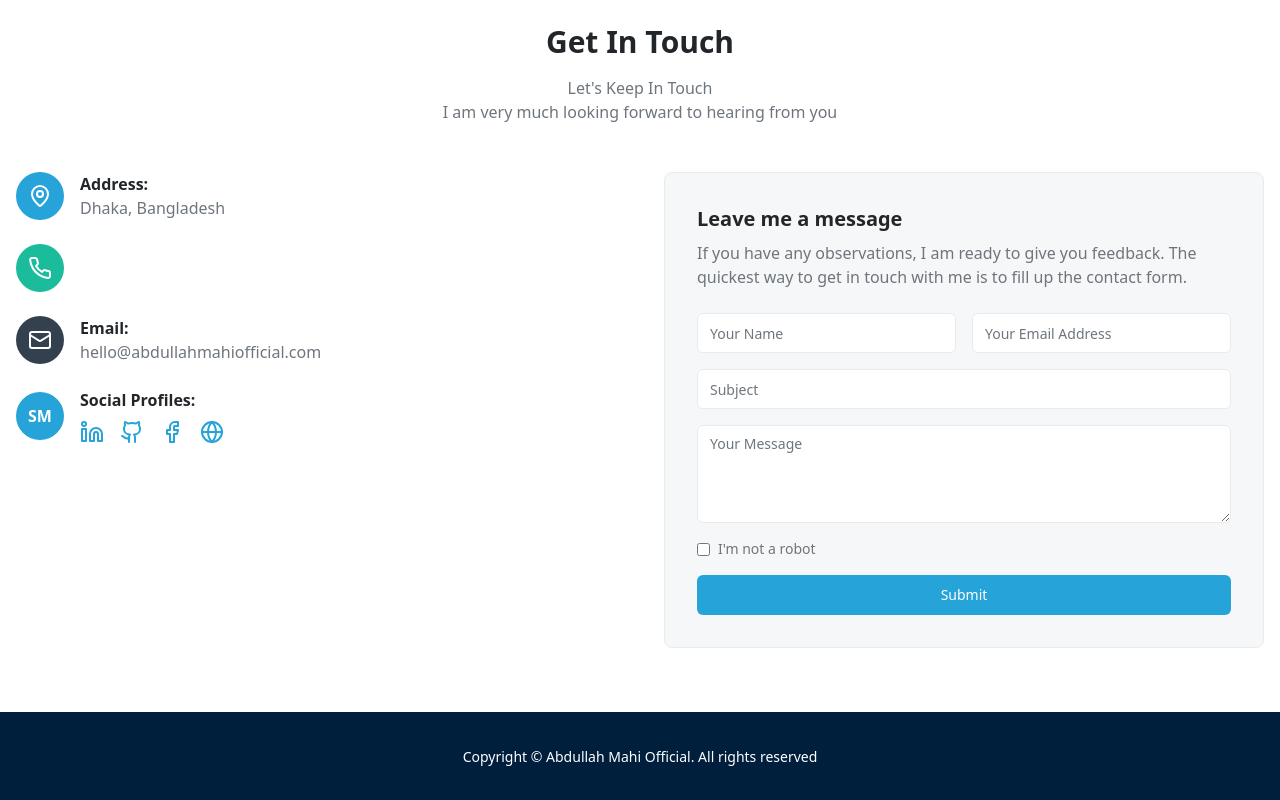
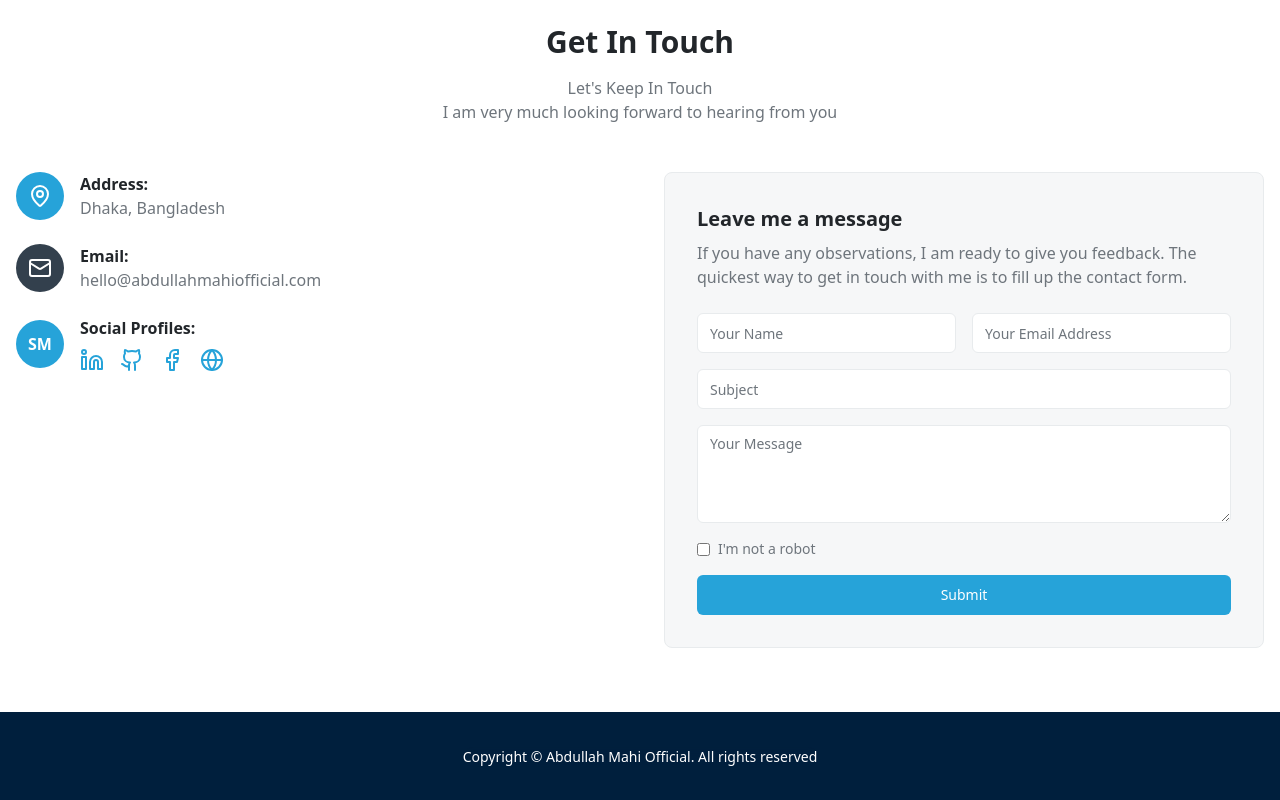
Before and after one commit to AbdullahMahiOfficial/Portfolio-1.1, a React (Vite) app: page / in a window 1280 px wide. Shown: the part 8995-9795 px from the top of the page. Built offline with nearby package versions, Linux system fonts and the light colour scheme.

Commit message:
fix: remove phone contact icon

```diff
--- a/src/pages/Portfolio.tsx
+++ b/src/pages/Portfolio.tsx
@@ -12,7 +12,7 @@ import { Input } from '@/components/ui/input';
 import { Textarea } from '@/components/ui/textarea';
 import { Badge } from '@/components/ui/badge';
 import React from 'react';
-import { Download, Mail, MapPin, Phone, Globe, Award, Briefcase, GraduationCap, Calendar, Building2, Linkedin, Github, Facebook } from 'lucide-react';
+import { Download, Mail, MapPin, Globe, Award, Briefcase, GraduationCap, Calendar, Building2, Linkedin, Github, Facebook } from 'lucide-react';
 
 const assetPath = (path: string) => `${import.meta.env.BASE_URL}${path.replace(/^\/+/, '')}`;
 
@@ -1199,16 +1199,6 @@ Documented issues and resolutions to support knowledge management and process im
               </div>
 
               <div className="flex items-center space-x-4">
-                <div className="w-12 h-12 bg-cool-accent rounded-full flex items-center justify-center">
-                  <Phone className="w-6 h-6 text-white" />
-                </div>
-                {/* <div>
-                  <h4 className="font-semibold text-primary">Mobile:</h4>
-                  <p className="text-muted-foreground">+880 1687 032087</p>
-                </div> */}
-              </div>
-
-              <div className="flex items-center space-x-4">
                 <div className="w-12 h-12 bg-cool-secondary rounded-full flex items-center justify-center">
                   <Mail className="w-6 h-6 text-white" />
                 </div>
```
